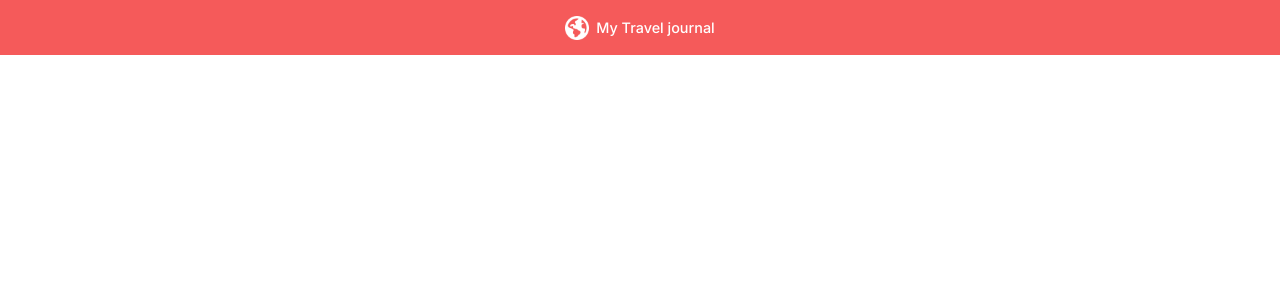
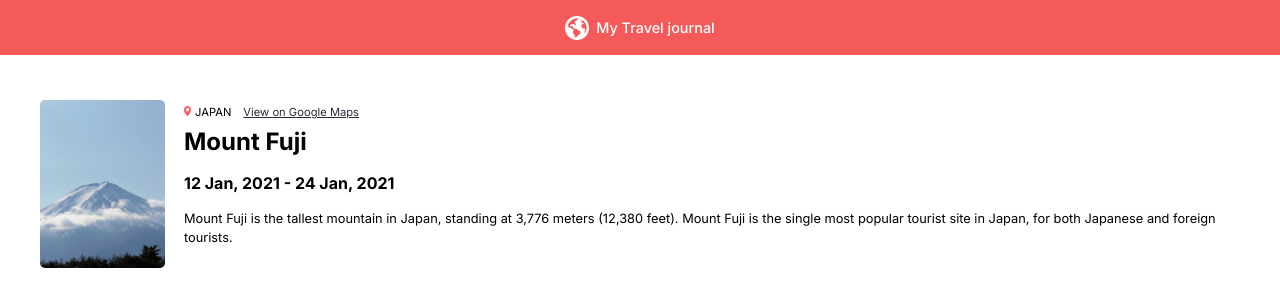
Before and after one commit to MOKAIRY/Learn-React, a React (Vite) app in the folder travel-journal/: page / in a window 1280 px wide. Shown: the top 306 px of the page. Built offline with nearby package versions, Linux system fonts and the light colour scheme.

Commit message:
Create first entry

```diff
--- a/travel-journal/src/App.jsx
+++ b/travel-journal/src/App.jsx
@@ -1,9 +1,13 @@
+import Entry from "./components/Entry";
 import Header from "./components/Header";
 
 export default function App() {
   return (
     <>
       <Header />
+      <main className="container">
+        <Entry />
+      </main>
     </>
   );
 }
--- /dev/null
+++ b/travel-journal/src/components/Entry.jsx
@@ -0,0 +1,26 @@
+import JapanImg from "../assets/Japan.jpg";
+import Marker from "../assets/marker.png";
+
+export default function Entry() {
+  return (
+    <article className="journal-entry">
+      <div className="main-image-container">
+        <img className="main-image" src={JapanImg} alt="mount fuji" />
+      </div>
+      <div className="info-container">
+        <img className="marker" src={Marker} alt="map marker icon" />
+        <span className="country">Japan</span>
+        <a href="https://www.google.com/maps/place/Mount+Fuji/@35.3606421,138.7170637,15z/data=!3m1!4b1!4m6!3m5!1s0x6019629a42fdc899:0xa6a1fcc916f3a4df!8m2!3d35.3606255!4d138.7273634!16zL20vMGNrczA?entry=ttu">
+          View on Google Maps
+        </a>
+        <h2 className="entry-title">Mount Fuji</h2>
+        <p className="trip-dates">12 Jan, 2021 - 24 Jan, 2021</p>
+        <p className="entry-text">
+          Mount Fuji is the tallest mountain in Japan, standing at 3,776 meters
+          (12,380 feet). Mount Fuji is the single most popular tourist site in
+          Japan, for both Japanese and foreign tourists.
+        </p>
+      </div>
+    </article>
+  );
+}
--- a/travel-journal/src/components/Header.jsx
+++ b/travel-journal/src/components/Header.jsx
@@ -2,11 +2,9 @@ import Logo from "../assets/globe.png";
 
 export default function Header() {
   return (
-    <>
-      <header>
-        <img src={Logo} alt="Logo" />
-        <h1>My Travel journal</h1>
-      </header>
-    </>
+    <header>
+      <img src={Logo} alt="Logo" />
+      <h1>My Travel journal</h1>
+    </header>
   );
 }
--- a/travel-journal/src/index.css
+++ b/travel-journal/src/index.css
@@ -2,8 +2,16 @@ body {
   margin: 0;
 }
 
+body {
+  font-family: Inter;
+}
+
+.container {
+  margin: 45px 40px;
+}
+
 header {
-  background-color: #f55a5a;
+  background: #f55a5a;
   display: flex;
   justify-content: center;
   align-items: center;
@@ -19,5 +27,61 @@ header > img {
 header > h1 {
   font-size: 0.9rem;
   font-weight: 500;
-  font-family: Inter;
 }
+
+article.journal-entry {
+  display: flex;
+}
+
+article.journal-entry .marker {
+  width: 7px;
+  margin-right: 4px;
+}
+
+article.journal-entry .main-image-container {
+  width: 125px;
+  height: 168px;
+  overflow: hidden;
+  border-radius: 5px;
+  flex-shrink: 0;
+  margin-right: 19px;
+}
+
+article.journal-entry .main-image {
+  height: 100%;
+  width: 100%;
+  object-fit: cover;
+}
+
+.info-container span.country {
+  text-transform: uppercase;
+  font-size: 0.7rem;
+  margin-right: 12px;
+}
+
+.info-container a {
+  color: #2b283a;
+  font-size: 0.7rem;
+}
+
+.info-container a:visited {
+  color: #918e9b;
+}
+
+.info-container h2.entry-title {
+  margin-top: 7px;
+  margin-bottom: 17px;
+}
+
+.info-container p.trip-dates {
+  font-weight: bold;
+}
+
+.info-container p.entry-text {
+  line-height: 1.5;
+  font-size: 0.8rem;
+  display: -webkit-box;
+  -webkit-line-clamp: 3;
+  -webkit-box-orient: vertical;
+  overflow: hidden;
+}
```
Also changed, not shown: travel-journal/src/assets/Japan.jpg (added), travel-journal/src/assets/marker.png (added).
